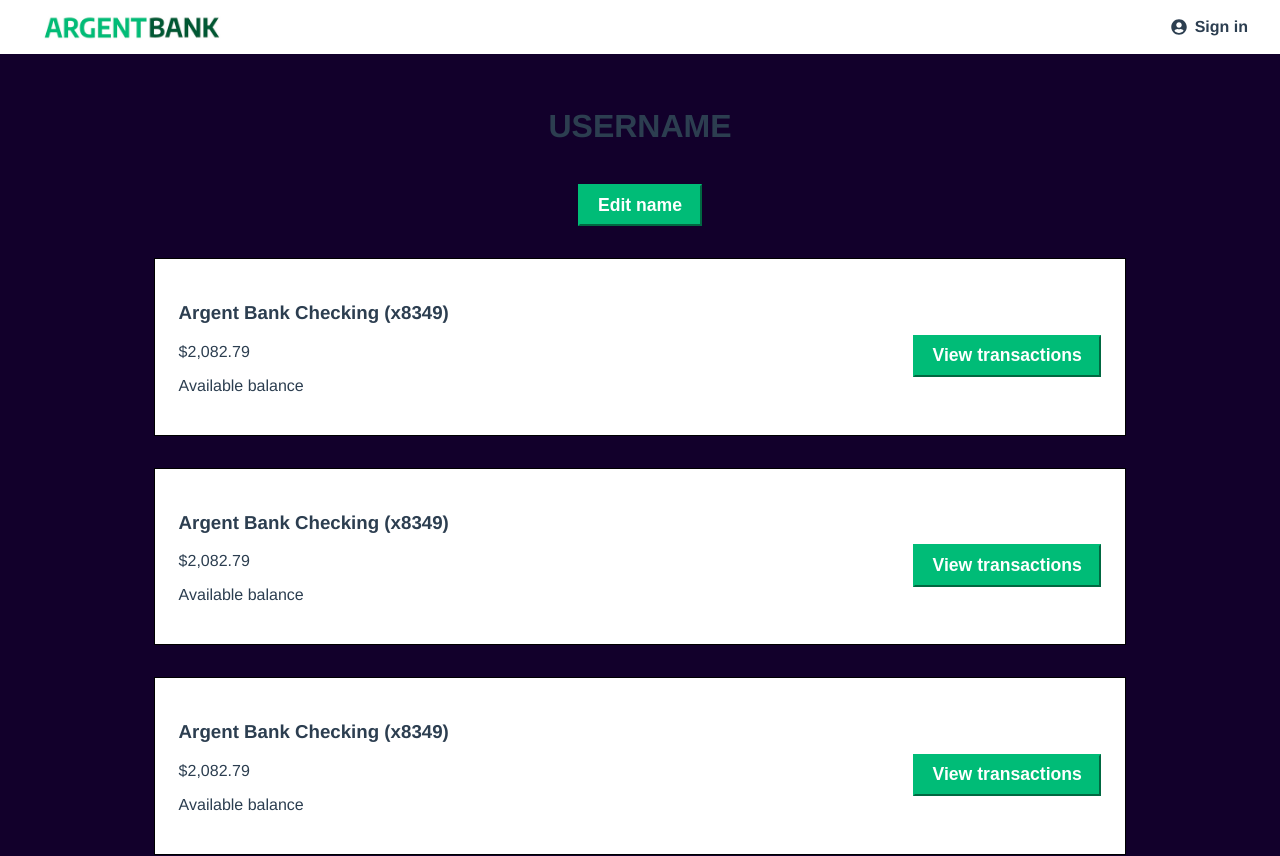
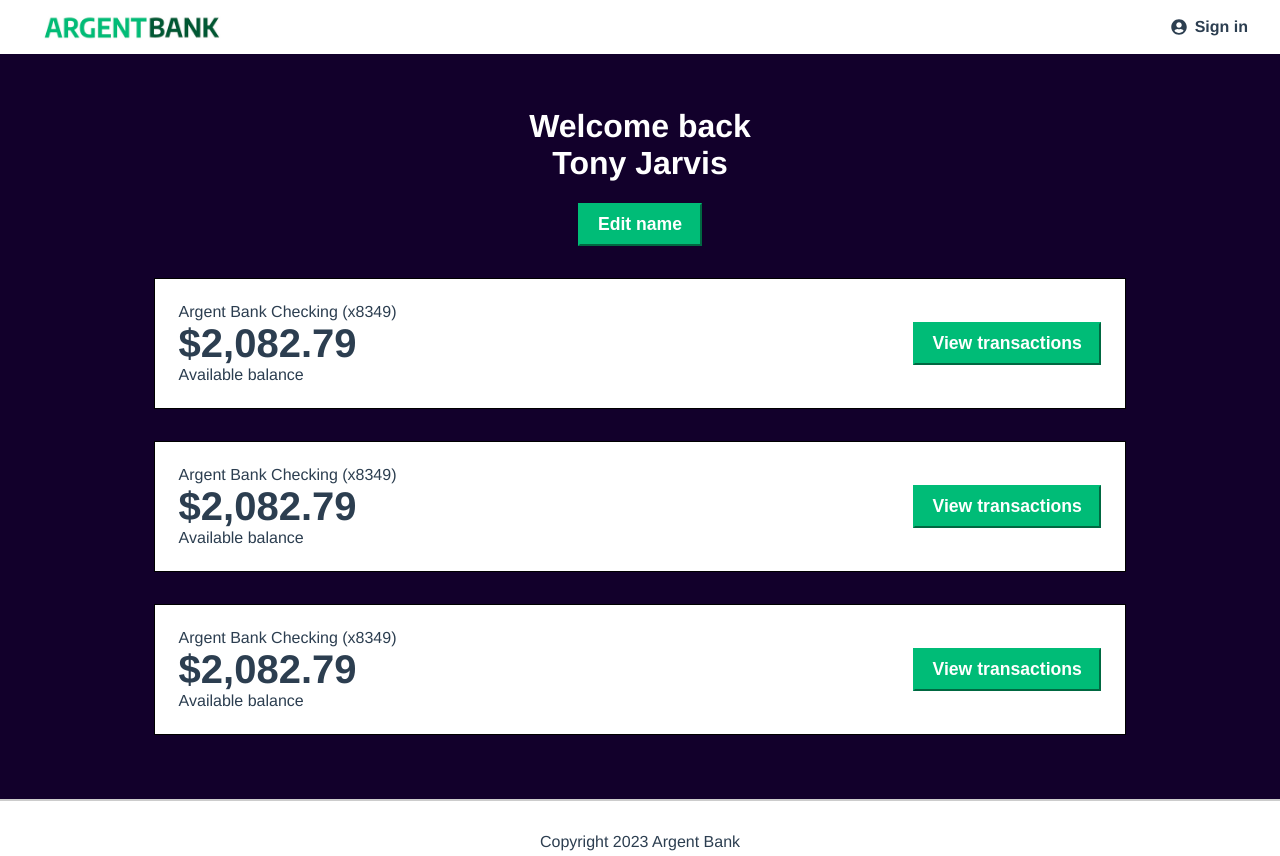
Before and after one commit to djibh/julien_riera_argentbank_P13_122023, a React (Create React App) app: page /accounts in a window 1280 px wide. Shown: the top 856 px of the page. Built offline with nearby package versions, Linux system fonts and the light colour scheme.

Commit message:
style (ACCOUNTS) > Add style for header and accounts

```diff
--- a/src/components/Button.jsx
+++ b/src/components/Button.jsx
@@ -11,11 +11,9 @@ export default function Button({ content, handleClick, className }) {
 }
 
 const ButtonStyled = styled.button`
-  /* width: 100%; */
   padding: ${theme.spacing.xs} ${theme.spacing.md};
   font-size: ${theme.fonts.size.S1};
   font-weight: ${theme.fonts.weight.bold};
-  margin-top: ${theme.spacing.md};
   border-color: ${theme.colors.primary};
   background-color: ${theme.colors.primary};
   color: ${theme.colors.white};
--- a/src/pages/accounts/Accounts.jsx
+++ b/src/pages/accounts/Accounts.jsx
@@ -6,15 +6,18 @@ export default function Accounts() {
   return (
     <AccountsStyled>
       <header>
-        <h1>USERNAME</h1>
+        <h1>
+          Welcome back
+          <br /> Tony Jarvis{" "}
+        </h1>
         <Button content="Edit name" />
       </header>
       <div>
         <section className="account">
           <div>
-            <h3>Argent Bank Checking (x8349)</h3>
-            <p>$2,082.79</p>
-            <p>Available balance</p>
+            <h3 className="account-title">Argent Bank Checking (x8349)</h3>
+            <p className="account-amount">$2,082.79</p>
+            <p className="account-amount-description">Available balance</p>
           </div>
           <div>
             <Button content="View transactions" />
@@ -22,9 +25,9 @@ export default function Accounts() {
         </section>
         <section className="account">
           <div>
-            <h3>Argent Bank Checking (x8349)</h3>
-            <p>$2,082.79</p>
-            <p>Available balance</p>
+            <h3 className="account-title">Argent Bank Checking (x8349)</h3>
+            <p className="account-amount">$2,082.79</p>
+            <p className="account-amount-description">Available balance</p>
           </div>
           <div>
             <Button content="View transactions" />
@@ -32,9 +35,9 @@ export default function Accounts() {
         </section>
         <section className="account">
           <div>
-            <h3>Argent Bank Checking (x8349)</h3>
-            <p>$2,082.79</p>
-            <p>Available balance</p>
+            <h3 className="account-title">Argent Bank Checking (x8349)</h3>
+            <p className="account-amount">$2,082.79</p>
+            <p className="account-amount-description">Available balance</p>
           </div>
           <div>
             <Button content="View transactions" />
@@ -51,7 +54,18 @@ const AccountsStyled = styled.main`
   background-color: ${theme.colors.backgroundDark};
 
   header {
+    color: ${theme.colors.white};
     margin-bottom: ${theme.spacing.xl};
+
+    h1 {
+      display: block;
+      font-size: 2em;
+      margin-block-start: 0.67em;
+      margin-block-end: 0.67em;
+      margin-inline-start: 0px;
+      margin-inline-end: 0px;
+      font-weight: bold;
+    }
   }
 
   .account {
@@ -61,10 +75,27 @@ const AccountsStyled = styled.main`
     align-items: center;
     width: 80%;
     margin: 0 auto;
-    margin-bottom: 2rem;
+    margin-bottom: ${theme.spacing.xl};
     border: 1px solid black;
     background-color: ${theme.colors.white};
     padding: ${theme.spacing.lg};
     text-align: left;
+
+    &-title {
+      margin: 0;
+      padding: 0;
+      font-size: ${theme.fonts.size.S0};
+      font-weight: ${theme.fonts.weight.regular};
+    }
+
+    &-amount {
+      margin: 0;
+      font-size: 2.5rem;
+      font-weight: ${theme.fonts.weight.bold};
+
+      &-description {
+        margin: 0;
+      }
+    }
   }
 `;
--- a/src/pages/signin/Signin.jsx
+++ b/src/pages/signin/Signin.jsx
@@ -90,5 +90,6 @@ const SigninStyled = styled.main`
 
   .sign-in__button {
     width: 100%;
+    margin-top: ${theme.spacing.md};
   }
 `;
```
